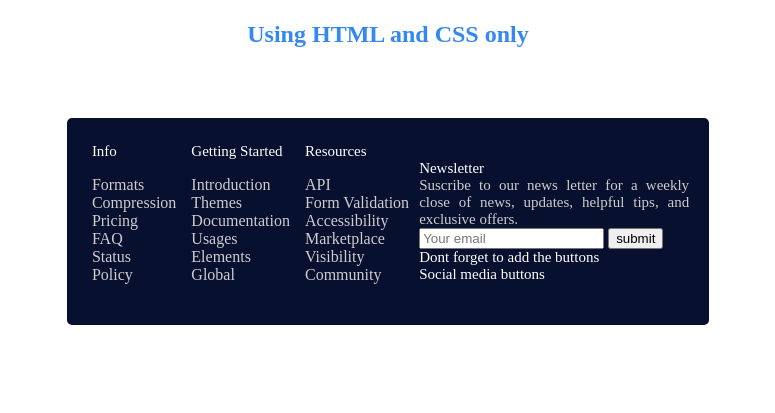
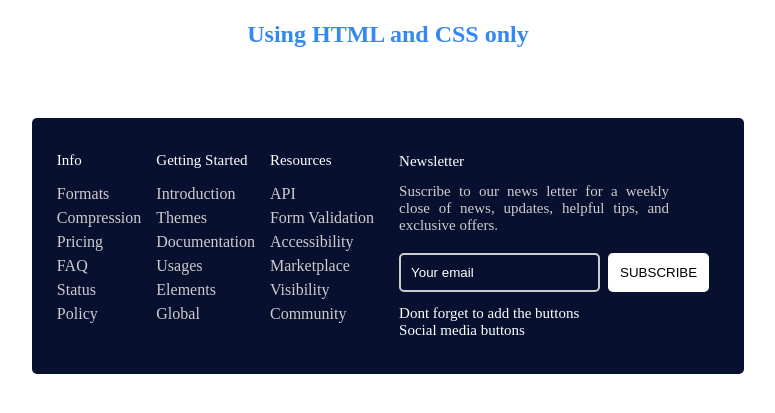
Before and after one commit to Kelvin-Peprah/Responsive-footer-design, a plain HTML site: page index.html in a window 1280 px wide. Shown: the part 87-500 px from the top of the page, without its empty margins (252-1027 px from the left). Drawn offline with Linux system fonts and the light colour scheme.

Commit message:
footer design

```diff
--- a/index.html
+++ b/index.html
@@ -61,7 +61,7 @@
           </div>
           <div>
             <input type="email" placeholder="Your email" name="email" id="email">
-          <input type="button" name="submit" id="button" value="submit">
+          <input type="button" name="submit" id="button" value="SUBSCRIBE">
           </div>
           <div>
             <p>Dont forget to add the buttons</p>
--- a/style.css
+++ b/style.css
@@ -41,15 +41,18 @@ ul {
 
 li, .subscription-title {
   color: rgb(207, 204, 204);
+  margin-bottom: 6px;
 }
 
 .footer-container  {
   padding: 5px;
 }
 
-.news-container {
+#news-container {
   display: flex;
   flex-flow: column wrap;
+  padding: 15px;
+  gap: 13px;
 }
 
 .news {
@@ -59,3 +62,29 @@ li, .subscription-title {
 .subscription-title {
   width: 270px;
 }
+
+#email {
+  background-color: rgb(8, 16, 48);
+  border: 2px solid rgb(207, 204, 204);
+  border-radius: 5px;
+  padding: 10px;
+  color: white;
+}
+
+#email::placeholder {
+  color: white;
+}
+
+#button {
+  background-color: white;
+  border: none;
+  padding: 12px;
+  border-radius: 5px;
+  cursor: pointer;
+  margin-left: 4px;
+}
+#button:active {
+  background-color: rgb(8, 16, 48);
+  color: white;
+  transition: 0.2s;
+}
```
